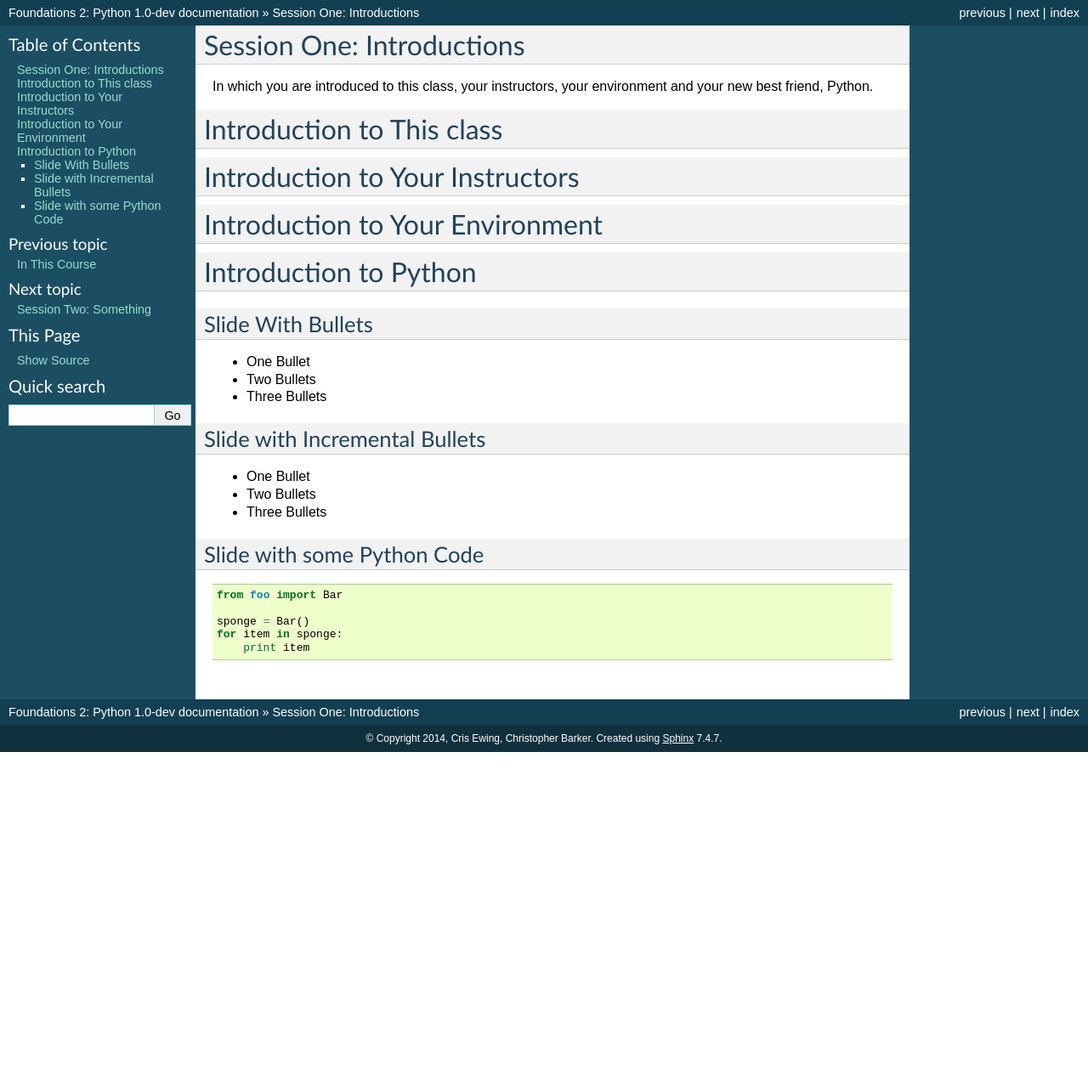
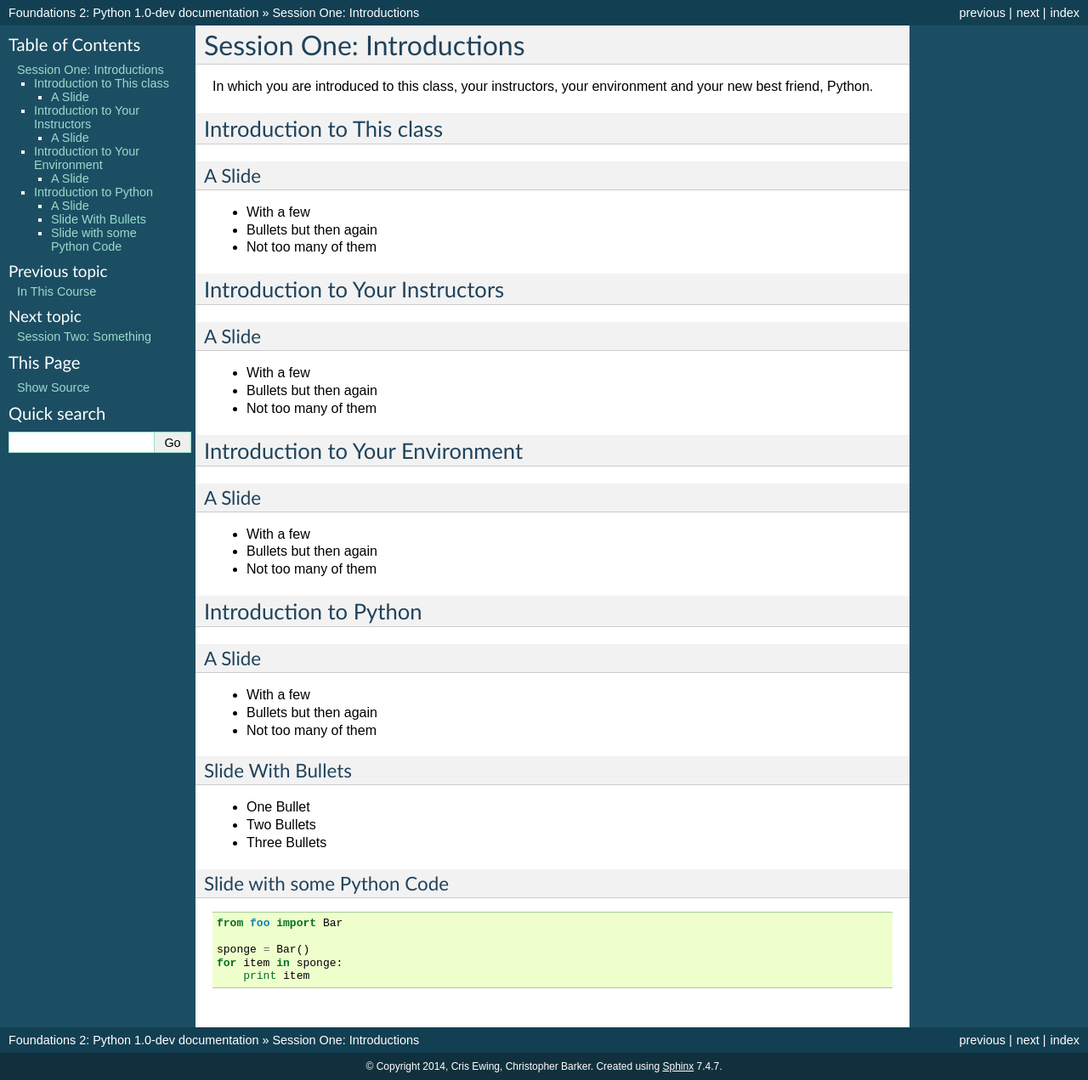
Before and after one commit to cewing/codefellows_f2_python, a Sphinx documentation site: the page built from source/session01.rst, in a window 1280 px wide. Shown: the whole page at 85% size. Built offline with Sphinx 7.4.7, drawn with Linux system fonts in a browser that asks for light colours; formulas are drawn with MathJax 3; before the commit the page ends 900 px from its top, so only the background shows below that.

```diff
--- a/source/conf.py
+++ b/source/conf.py
@@ -289,7 +289,7 @@ slide_theme_options = {
             'www': 'http://crisewing.com, zzz',
             'github': 'http://github.com/cewing/codefellows_f2_python',
         },
-    ],
+    ]
 }
 
 # ----------------------------------------------
--- a/source/session01.rst
+++ b/source/session01.rst
@@ -6,44 +6,67 @@ In which you are introduced to this class, your instructors, your environment
 and your new best friend, Python.
 
 
-**************************
 Introduction to This class
-**************************
+==========================
+
+A Slide
+-------
+
+.. rst-class:: build
+
+* With a few
+* Bullets but then again
+* Not too many of them
 
 
-********************************
 Introduction to Your Instructors
-********************************
+================================
+
+A Slide
+-------
+
+.. rst-class:: build
+
+* With a few
+* Bullets but then again
+* Not too many of them
 
 
-********************************
 Introduction to Your Environment
-********************************
+================================
+
+A Slide
+-------
+
+.. rst-class:: build
+
+* With a few
+* Bullets but then again
+* Not too many of them
 
 
-**********************
 Introduction to Python
-**********************
+======================
+
+A Slide
+-------
+
+.. rst-class:: build
+
+* With a few
+* Bullets but then again
+* Not too many of them
 
 
 Slide With Bullets
-==================
-
-* One Bullet
-* Two Bullets
-* Three Bullets
-
-Slide with Incremental Bullets
-==============================
-
-.. rst-class:: build
+------------------
 
 * One Bullet
 * Two Bullets
 * Three Bullets
 
 Slide with some Python Code
-===========================
+---------------------------
 
 .. code-block:: python
 
```
Also changed, not shown: requirements.txt (+6 -3 lines), source/_static/custom.css (+17 -9 lines), 1 other file.
